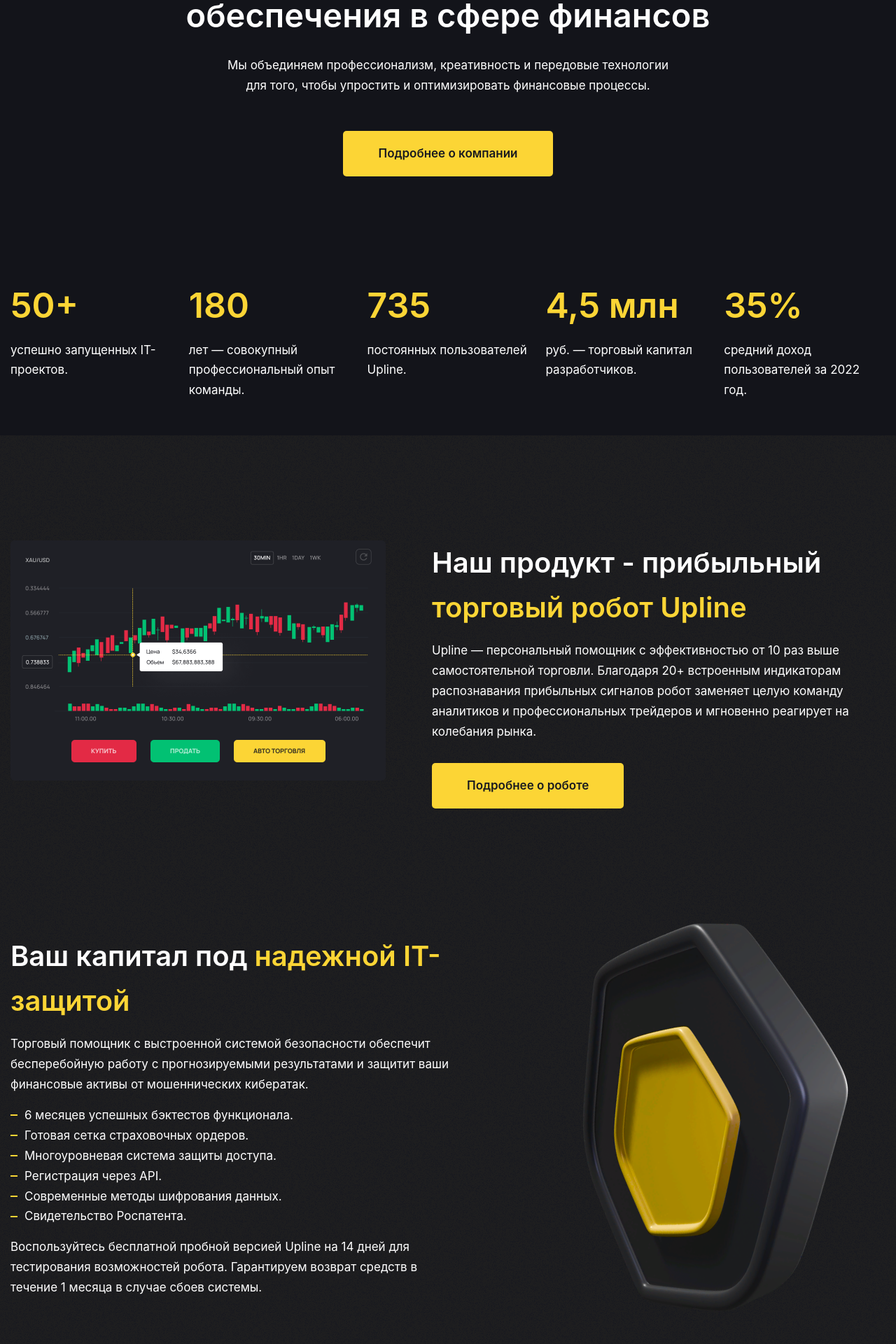
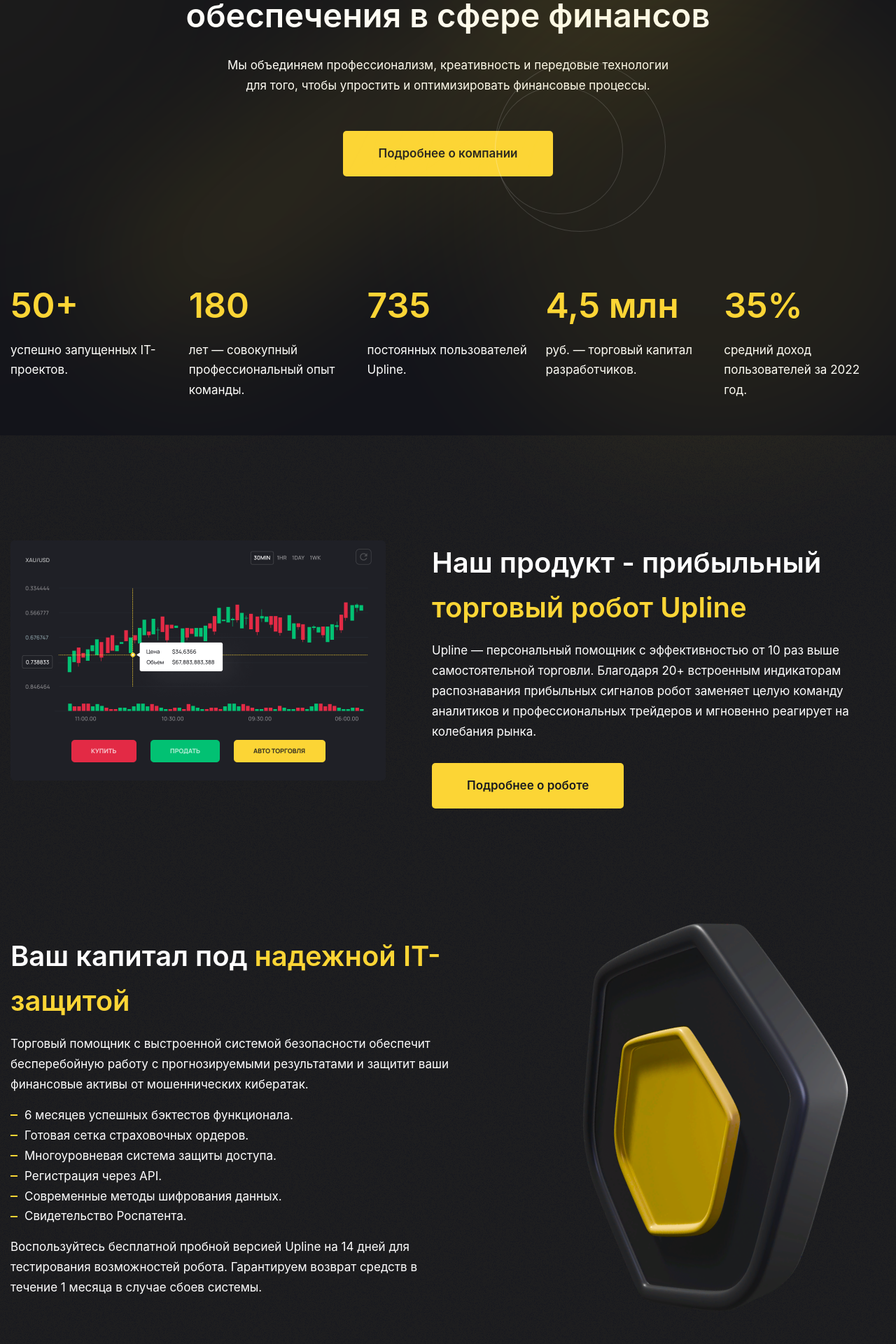
Before and after one commit to AlexandrWalker/fintech, a PHP site: page / in a window 1280 px wide. Shown: the part 327-2247 px from the top of the page at 70% size. Run offline with PHP 8.4, Linux system fonts and the light colour scheme.

Commit message:
main ellipse

```diff
--- a/css/style.css
+++ b/css/style.css
@@ -79,6 +79,8 @@ body {
   -webkit-box-direction: normal;
   -ms-flex-direction: column;
   flex-direction: column;
+  min-height: 100%;
+  overflow: hidden;
 }
 
 .container {
@@ -86,6 +88,7 @@ body {
   width: 100%;
   margin: 0 auto;
   padding: 0 15px;
+  position: relative;
 }
 
 .container-fluid {
@@ -110,14 +113,10 @@ body {
   color: var(--bg);
   -webkit-box-shadow: 0px 10px 40px -16px rgba(var(--main), 0.60);
   box-shadow: 0px 10px 40px -16px rgba(var(--main), 0.60);
-
   font-size: 17px;
   font-weight: 600;
-
   width: -webkit-fit-content;
-
   width: -moz-fit-content;
-
   width: fit-content;
   -webkit-transition: all 0.2s linear;
   -o-transition: all 0.2s linear;
@@ -128,9 +127,91 @@ body {
   background: var(--main-hover);
 }
 
+/* Background Ellipse */
+.bg-ellipse-1 {
+  position: absolute;
+  top: 223px;
+  left: 53px;
+  width: 92.5%;
+  height: 248.618px;
+  transform: rotate(-35.86deg);
+
+  border-radius: 1221.094px;
+  opacity: 0.1;
+  background: var(--main);
+  filter: blur(100px);
+}
+
+.bg-ellipse-2 {
+  position: absolute;
+  top: 192px;
+  right: -85px;
+  width: 693.826px;
+  height: 693.826px;
+  transform: rotate(-22.881deg);
+  border-radius: 693.826px;
+  opacity: 0.07;
+  background: var(--main);
+  filter: blur(100px);
+}
+
+.bg-ellipse-3 {
+  position: absolute;
+  top: -125px;
+  left: -358px;
+  width: 607.821px;
+  height: 607.821px;
+  transform: rotate(-22.881deg);
+  flex-shrink: 0;
+  border-radius: 607.821px;
+  opacity: 0.07;
+  background: var(--main);
+  filter: blur(200px);
+}
+
+.bg-ellipse-4 {
+  position: absolute;
+  top: -224px;
+  right: 114px;
+  width: 538.605px;
+  height: 538.605px;
+  transform: rotate(-22.881deg);
+  flex-shrink: 0;
+  border-radius: 538.605px;
+  opacity: 0.04;
+  background: var(--main);
+  filter: blur(100px);
+}
+
+.bg-circle-1 {
+  position: absolute;
+  top: 328px;
+  right: 329px;
+  width: 243.972px;
+  height: 243.972px;
+  transform: rotate(22deg);
+  border: 1px solid rgba(255, 255, 255, 0.50);
+  border-radius: 50%;
+  opacity: 0.3;
+}
+
+.bg-circle-2 {
+  position: absolute;
+  top: 364px;
+  right: 390px;
+  width: 182.979px;
+  height: 182.979px;
+  transform: rotate(22deg);
+  border: 1px solid rgba(255, 255, 255, 0.50);
+  border-radius: 50%;
+  opacity: 0.3;
+}
+
 /* Header */
 .header {
   background: var(--bg);
+  position: relative;
+  z-index: 10;
 }
 
 .header__inner {
@@ -145,12 +226,8 @@ body {
 }
 
 .logo {
-  max-width: 130px;
+  width: 130px;
   height: 34px;
-}
-
-.logo__img {
-  width: 100%;
 }
 
 .nav {
--- a/index.html
+++ b/index.html
@@ -93,9 +93,9 @@
       <div class="container">
         <div class="header__inner">
 
-          <div class="logo">
-            <img class="logo__img" src="img/logo.png" alt="">
-          </div>
+          <a href="#" class="logo">
+            <img alt="" loading="lazy" src="img/logo.svg">
+          </a>
 
           <nav class="nav">
             <div class="nav__inner">
@@ -142,6 +142,15 @@
     <main>
       <div class="hero">
         <div class="container">
+
+          <div class="bg-ellipse-1"></div>
+          <div class="bg-ellipse-2"></div>
+          <div class="bg-ellipse-3"></div>
+          <div class="bg-ellipse-4"></div>
+
+          <div class="bg-circle-1"></div>
+          <div class="bg-circle-2"></div>
+
           <div class="hero__inner">
 
             <div class="hero__content">
@@ -461,7 +470,6 @@
         </div>
       </div>
 
-
     </main>
 
     <footer class="footer">
@@ -470,7 +478,7 @@
 
           <div class="footer__content">
             <div class="logo">
-              <img class="logo__img" src="img/logo.png" alt="">
+              <img src="img/logo.svg" alt="">
             </div>
 
             <nav class="nav">
@@ -483,12 +491,6 @@
                       </svg>
                     </a>
                     <!-- <span><img class="nav__angle" src="img/Main/angle.svg" alt=""></span> -->
-                    <ul class="nav__dropdown">
-                      <li class="nav__dropdown-item"><a href="nav__dropdown-link">Наш продукт</a></li>
-                      <li class="nav__dropdown-item"><a href="nav__dropdown-link">Защита</a></li>
-                      <li class="nav__dropdown-item"><a href="nav__dropdown-link">Заработок</a></li>
-                      <li class="nav__dropdown-item"><a href="nav__dropdown-link">Результаты</a></li>
-                    </ul>
                   </div>
                   <div class="nav__item">
                     <a class="nav__link" href="#">О продукте &laquo;Upline&raquo;</a>
```
Also changed, not shown: img/logo-x1.png (added), img/logo-x2.png (renamed from img/logo.png), img/logo.svg (added).
